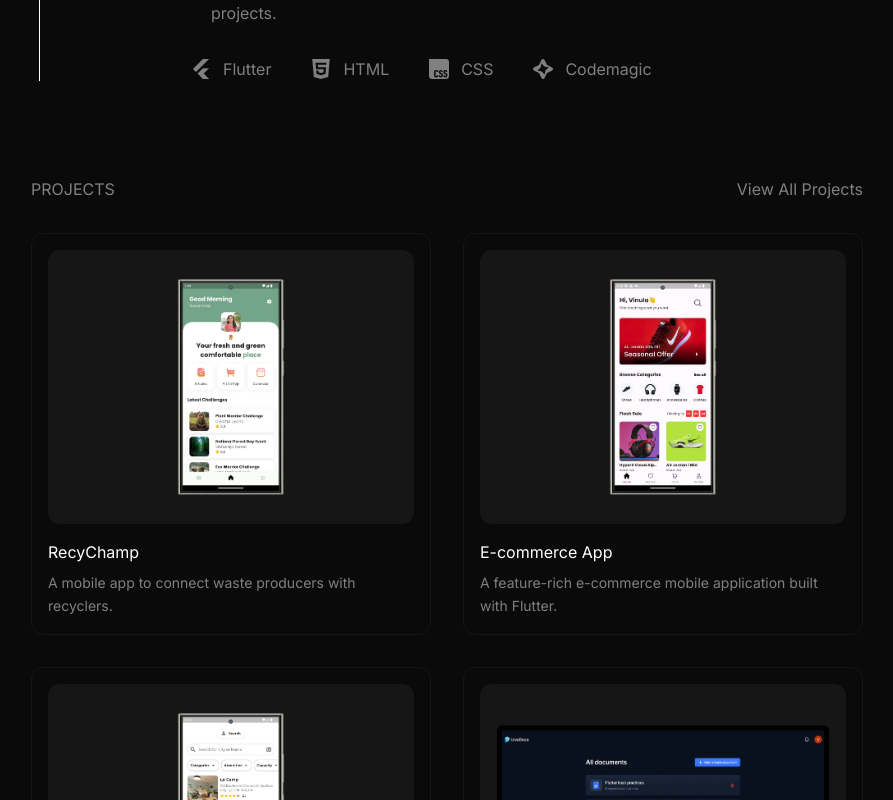
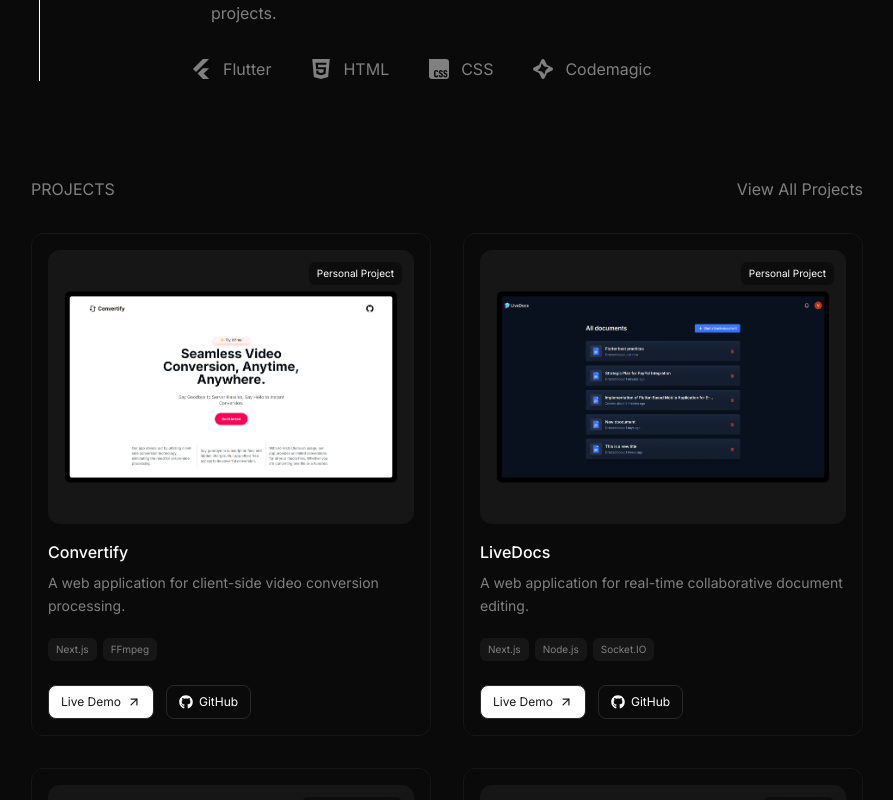
Before and after one commit to vinulays/portfolio, a Next.js app: page / in a window 1280 px wide. Shown: the part 2000-2800 px from the top of the page, without its empty margins (193-1086 px from the left). Built offline with nearby package versions, Linux system fonts and the light colour scheme; a web font is replaced by a local one.

Commit message:
feat(projects): include tech stack and urls

```diff
--- a/package.json
+++ b/package.json
@@ -19,6 +19,7 @@
     "next": "16.2.6",
     "react": "19.2.6",
     "react-dom": "19.2.6",
+    "react-icons": "^5.6.0",
     "simple-icons": "^16.19.0",
     "tailwind-merge": "^2.6.1"
   },
--- a/src/app/globals.css
+++ b/src/app/globals.css
@@ -23,6 +23,8 @@
 
   --color-muted: oklch(0.2 0 0);
   --color-muted-foreground: oklch(0.6 0 0);
+
+  --color-border: oklch(0.28 0 0);
 
   --animate-ping-large: ping-large 1s ease-in-out infinite;
   --animate-move-left: move-left 30s linear infinite;
--- a/src/components/ProjectCard.tsx
+++ b/src/components/ProjectCard.tsx
@@ -1,5 +1,7 @@
 import { Project } from '@/types';
 import Image from 'next/image';
+import { FaGithub } from 'react-icons/fa';
+import { FiArrowUpRight } from 'react-icons/fi';
 
 interface ProjectCardProps {
   project: Project;
@@ -9,6 +11,12 @@
   return (
     <div className="bg-card cursor-pointer space-y-4 rounded-xl border border-muted p-4 transition-colors hover:bg-muted/50">
       <div className="relative flex aspect-4/3 items-center justify-center overflow-hidden rounded-xl bg-muted">
+        {project.company && (
+          <div className="absolute top-3 right-3 z-10 rounded-md bg-black/40 px-2 py-1 text-[10px] text-white backdrop-blur-md">
+            {project.company}
+          </div>
+        )}
+
         {project.coverImage ? (
           <Image src={project.coverImage} alt={project.title} fill className="object-contain p-4" />
         ) : (
@@ -17,10 +25,50 @@
       </div>
 
       <div className="space-y-2">
-        <div>{project.title}</div>
+        <div className="text-base font-medium">{project.title}</div>
 
         <div className="text-sm leading-relaxed text-muted-foreground">{project.shortDescription}</div>
       </div>
+
+      {project.technologies?.length ? (
+        <div className="flex flex-wrap gap-1.5 pt-1">
+          {project.technologies.slice(0, 4).map((tech) => (
+            <span key={tech} className="rounded-md bg-muted px-2 py-1 text-[10px] text-muted-foreground">
+              {tech}
+            </span>
+          ))}
+        </div>
+      ) : null}
+
+      {(project.liveUrl || project.gitHubUrl) && (
+        <div className="flex items-center gap-3 pt-2">
+          {project.liveUrl && (
+            <a
+              href={project.liveUrl}
+              target="_blank"
+              rel="noopener noreferrer"
+              className="inline-flex items-center gap-1.5 rounded-lg border border-border bg-white px-3 py-2 text-xs text-muted transition-colors hover:bg-muted hover:text-foreground"
+            >
+              <span>Live Demo</span>
+
+              <FiArrowUpRight className="h-3.5 w-3.5" />
+            </a>
+          )}
+
+          {project.gitHubUrl && (
+            <a
+              href={project.gitHubUrl}
+              target="_blank"
+              rel="noopener noreferrer"
+              className="inline-flex items-center gap-1.5 rounded-lg border border-border px-3 py-2 text-xs text-white transition-colors hover:bg-muted hover:text-foreground"
+            >
+              <FaGithub className="h-3.5 w-3.5" />
+
+              <span>GitHub</span>
+            </a>
+          )}
+        </div>
+      )}
     </div>
   );
 }
--- a/src/constants/projects.ts
+++ b/src/constants/projects.ts
@@ -1,6 +1,33 @@
 import { Project } from '@/types';
 
 export const portfolioProjects: Project[] = [
+  {
+    slug: 'convertify',
+    title: 'Convertify',
+    shortDescription: 'A web application for client-side video conversion processing.',
+    fullDescription:
+      'Convertify is a web application that allows users to convert videos directly in their browser without uploading them to a server. It leverages the power of WebAssembly and FFmpeg to perform video conversion tasks efficiently on the client side.',
+    liveUrl: 'https://convertify-vinulays.vercel.app',
+    gitHubUrl: 'https://github.com/vinulays/video-converter',
+    coverImage: '/projects/convertify/cover.webp',
+    technologies: ['Next.js', 'FFmpeg'],
+    company: 'Personal Project',
+    isFeatured: true,
+  },
+  {
+    slug: 'live-docs',
+    title: 'LiveDocs',
+    shortDescription: 'A web application for real-time collaborative document editing.',
+    fullDescription:
+      'LiveDocs is a web application that enables users to create, edit, and collaborate on documents in real-time. It features a rich text editor, live cursor tracking, and seamless synchronization across multiple users.',
+    liveUrl: 'https://live-docs-vinula.vercel.app',
+    gitHubUrl: 'https://github.com/vinulays/live-docs',
+    coverImage: '/projects/live-docs/cover.webp',
+    technologies: ['Next.js', 'Node.js', 'Socket.IO'],
+    company: 'Personal Project',
+    isFeatured: true,
+  },
+
   {
     slug: 'recychamp',
     title: 'RecyChamp',
@@ -9,6 +36,8 @@
       'RecyChamp is a mobile application designed to connect waste producers with recyclers. It allows users to easily find nearby recycling centers, schedule pickups, and track their recycling efforts. The app promotes sustainable waste management practices and encourages users to contribute to a greener environment.',
     gitHubUrl: 'https://github.com/vinulays/recychamp',
     coverImage: '/projects/recychamp/cover.webp',
+    technologies: ['Flutter', 'BLoC', 'Firebase', 'Stripe API'],
+    company: 'University Project',
     isFeatured: true,
   },
   {
@@ -19,36 +48,19 @@
       'This e-commerce app is built with Flutter and offers a wide range of features including state management using BLoC, Firebase integration, and Google and Facebook authentication.',
     gitHubUrl: 'https://github.com/vinulays/flutter-ecommerce',
     coverImage: '/projects/flutter-ecommerce/cover.webp',
+    technologies: ['Flutter', 'Firebase', 'BLoC'],
+    company: 'Client Work',
     isFeatured: true,
   },
   {
     slug: 'myoffice-app',
-    company: 'ShredEX',
     title: 'MyOffice App',
     shortDescription: 'A mobile app to manage office resources and bookings.',
     fullDescription:
       'MyOffice is a mobile application designed to help employees manage office resources and bookings. It allows users to reserve meeting rooms, book desks, and access important office information. The app streamlines office management and enhances employee productivity.',
     coverImage: '/projects/myoffice-app/cover.webp',
-    isFeatured: true,
-  },
-  {
-    slug: 'live-docs',
-    title: 'LiveDocs - Realtime Collaborative Document Editing Platform',
-    shortDescription: 'A web application for real-time collaborative document editing.',
-    fullDescription:
-      'LiveDocs is a web application that enables users to create, edit, and collaborate on documents in real-time. It features a rich text editor, live cursor tracking, and seamless synchronization across multiple users.',
-    liveUrl: 'https://live-docs-vinula.vercel.app',
-    coverImage: '/projects/live-docs/cover.webp',
-    isFeatured: true,
-  },
-  {
-    slug: 'convertify',
-    title: 'Convertify - Client-Side Video Converter',
-    shortDescription: 'A web application for client-side video conversion.',
-    fullDescription:
-      'Convertify is a web application that allows users to convert videos directly in their browser without uploading them to a server. It leverages the power of WebAssembly and FFmpeg to perform video conversion tasks efficiently on the client side.',
-    liveUrl: 'https://convertify-vinulays.vercel.app',
-    coverImage: '/projects/convertify/cover.webp',
+    technologies: ['Flutter', 'Codemagic', 'Laravel', 'Google Maps API'],
+    company: 'Client Work',
     isFeatured: true,
   },
 ];
--- a/src/sections/Projects.tsx
+++ b/src/sections/Projects.tsx
@@ -15,10 +15,10 @@
     () => {
       gsap.from('.project-card', {
         opacity: 0,
-        y: 50,
+        y: 80,
         duration: 0.8,
         ease: 'power3.out',
-        stagger: 0.12,
+        stagger: 0.15,
 
         scrollTrigger: {
           trigger: sectionRef.current,
```
Also changed, not shown: 1 other file (tests, documents, lock files or other folders).
